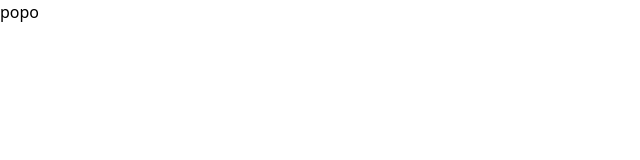
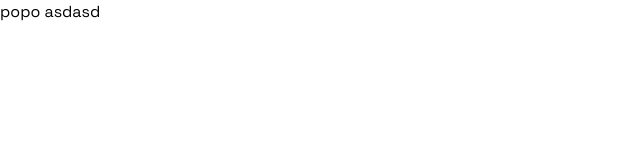
Before and after one commit to soydavido/tymon_landing_page, an Angular app: page / in a window 1280 px wide. Shown: the top 160 px of the page, without its empty margins (0-640 px from the left). Built offline with nearby package versions, Linux system fonts and the light colour scheme.

Commit message:
feat: update styles and add Space Grotesk font

```diff
--- a/angular.json
+++ b/angular.json
@@ -22,11 +22,10 @@
               {
                 "glob": "**/*",
                 "input": "public"
-              }
+              },
+              "src/assets"
             ],
-            "styles": [
-              "src/styles.css"
-            ]
+            "styles": ["src/styles.css"]
           },
           "configurations": {
             "production": {
--- a/src/app/app.html
+++ b/src/app/app.html
@@ -1 +1 @@
-popo
+popo asdasd
--- a/src/styles.css
+++ b/src/styles.css
@@ -1 +1,13 @@
 @import 'tailwindcss';
+
+@theme {
+  --font-sans: 'Space Grotesk', sans-serif;
+}
+
+@font-face {
+  font-family: 'Space Grotesk';
+  src: url('assets/font/space-grotesk.ttf') format('truetype-variations');
+  font-weight: 300 700;
+  font-style: normal;
+  font-display: swap;
+}
```
Also changed, not shown: src/assets/font/space-grotesk.ttf (added).
